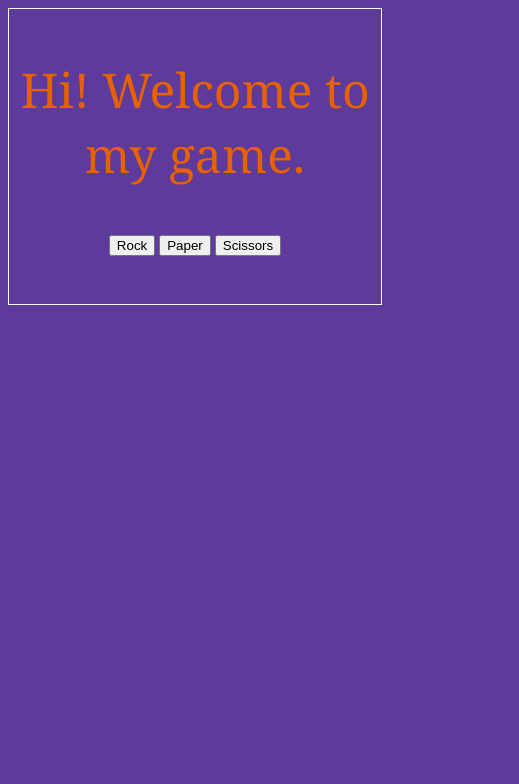
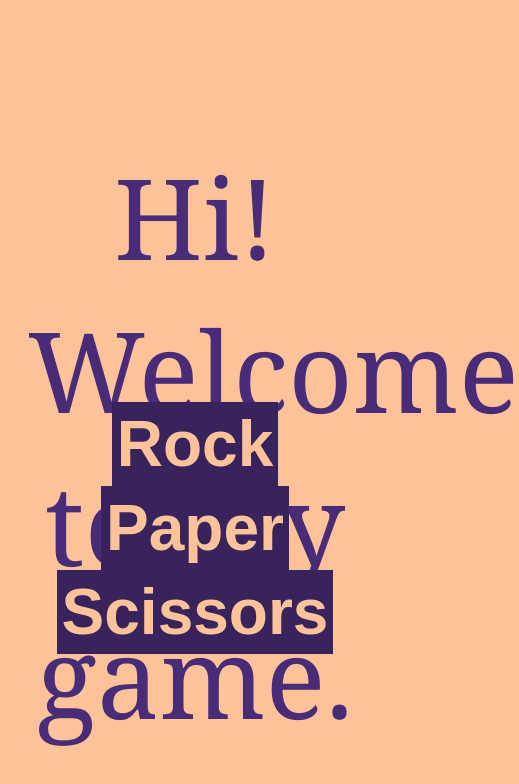
Before and after one commit to mariustelcean96/projectRockPaperScissors, a plain HTML site: page index.htm in a window 390 px wide. Shown: the whole page, 519 px wide, since content can reach past the window. Drawn offline with Linux system fonts and the light colour scheme.

Commit message:
Upload a good looking and functional version of the game. Should remain responsive across a few devices as well.

```diff
--- a/index.htm
+++ b/index.htm
@@ -1,50 +1,73 @@
 <!DOCTYPE html>
-<html>
+<html lang="en">
     <head>
         <meta charset="UTF-8">
         <style>
             body {
-                background-color: #5D3A9B;
+                background-color: #FFC299;
             }
             p {
                 font-family: Georgia, sans-serif;
-                color: #E66100;
+                color: #482C77;
                 font-size: 3rem;
                 width: 100%;
             }
             .container {
                 display: flex;
-                border: 1px solid white;
                 flex-direction: column;
-                max-width: 1000px;
-                max-height: 1000px;
+                max-width: auto;
+                max-height: auto;
                 margin: 0 auto;
+                text-align: center;
+                padding: 20px;
             }
-            .info {
-                width: 100%;
-                text-align: center;
+            button {
+                cursor: pointer;
+                height: auto;
+                width: auto;
+                background: #38235C;
+                border: none;
+                color: #FFC299;
+                font-weight: 800;
+                font-size: 1.2rem;
+                margin: 0 3px;
+                padding: 5px;
             }
-            .controls {
-                text-align: center;
+            @media only screen and (max-width: 600px) {
+                p {
+                    font-size: 7rem;
+                }
+
+                button {
+                    font-size: 4rem;
+                }
+            }
+            @media only screen and (min-width: 600px) {
+                p {
+                    font-size: 2.8rem;
+                }
+
+                button {
+                    font-size: 2.2rem;
+                }
             }
 
-            .score {
-                text-align: center;
+            @media only screen and (max-height: 600px) {
+                p {
+                    font-size: 9rem;
+                }
             }
         </style>
     </head>
-
-
 <body>
 <div class="container">
   <div class="info">
-  </div>
-
-  <div class="controls">
-    <button value="rock">Rock</button>
-    <button value="paper">Paper</button>
-    <button value="scissors">Scissors</button>
-  </div>
+</div>
+<div class="controls">
+  <button class="choice" value="rock">Rock</button>
+  <button class="choice" value="paper">Paper</button>
+  <button class="choice" value="scissors">Scissors</button>
+</div>
   <div class="score"></div>
 </div>
 <script src="script.js">
--- a/script.js
+++ b/script.js
@@ -12,6 +12,7 @@ function computerPlay() {
 
 const infoDiv = document.querySelector('.info');
 const para = document.createElement('p');
+para.style.cssText = 'height: 150px;';
 infoDiv.appendChild(para);
 
 function showIntro() {
@@ -25,10 +26,19 @@ score.appendChild(paraScore);
 const paraWinner = document.createElement('p');
 score.appendChild(paraWinner);
 
-const buttons = document.querySelectorAll('button');
+const containerDiv = document.querySelector('.container');
+const restartDiv = document.createElement('div');
+restartDiv.classList.toggle('restart');
+
+const newGameButton = document.createElement('button');
+newGameButton.textContent = 'Restart game';
+newGameButton.style = 'text-align: center';
+newGameButton.onclick = function(){document.location.reload()};
+
+
+const buttons = document.querySelectorAll('.choice');
 buttons.forEach((button) => {
   button.addEventListener('click', (e) => {
-    para.textContent = '';
     const computerSelection = computerPlay();
     if (e.target.value === "rock") {
         if (computerSelection === "rock") {
@@ -65,14 +75,20 @@ buttons.forEach((button) => {
       }
     }
 paraScore.textContent = 'PC:' + computerScore + ' ' + 'User:' + playerScore + ' ' + 'Tie:' + tieScore;
-if(computerScore === 5 || playerScore === 5 || tieScore === 5) {
+if (computerScore === 5 || playerScore === 5 || tieScore === 5) {
   if (computerScore > playerScore && computerScore > tieScore) {
-    paraWinner.textContent = 'The winner is the PC. Computer supremacy! 1010101...';
+    paraWinner.textContent = 'The winner is the PC. Binary code supremacy! 1010101...';
   } else if (playerScore > computerScore && playerScore > tieScore) {
-    paraWinner.textContent = 'You are the winner. Congratulations! User supremacy. ATGCTGCCATTTAT...';
+    paraWinner.textContent = 'You are the winner. Congratulations! DNA supremacy. ATGCTGCCATTTAT...';
   } else {
     paraWinner.textContent = 'Nobody wins. The game is a tie.';
   }
+  containerDiv.appendChild(restartDiv);
+  restartDiv.appendChild(newGameButton);
+  const buttons = document.querySelectorAll('.choice');
+  buttons.forEach((button) => {
+    button.style.display = 'none';
+  });
 }
   });
 });
```
Also changed, not shown: icons8-hand-scissors-50.png (added).
